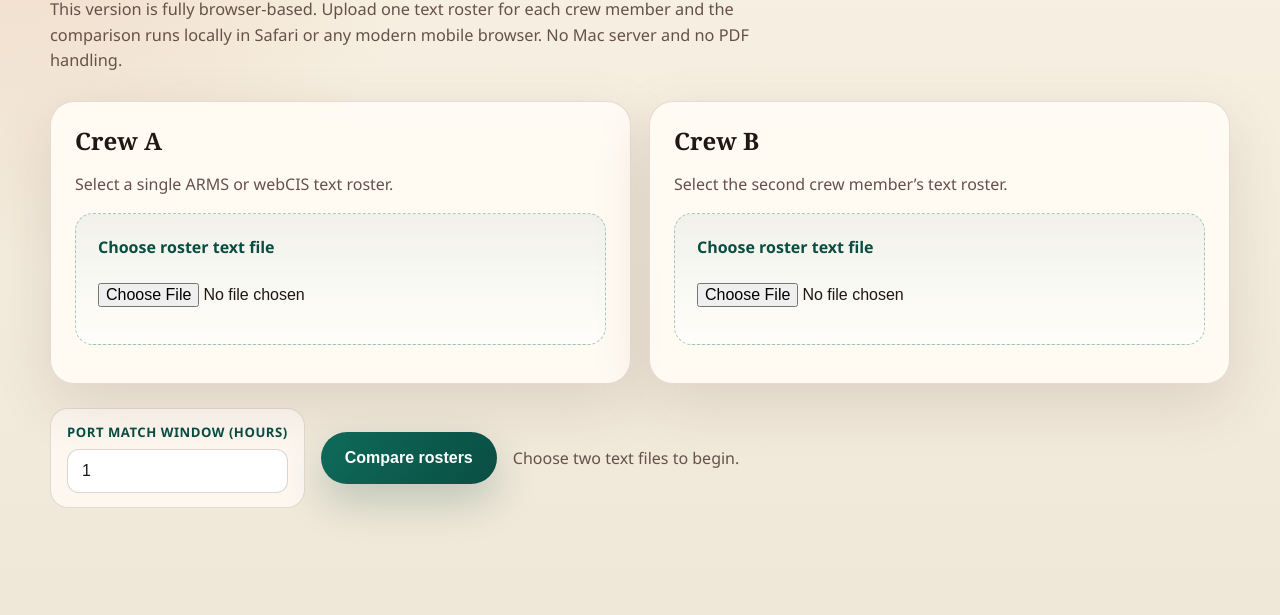
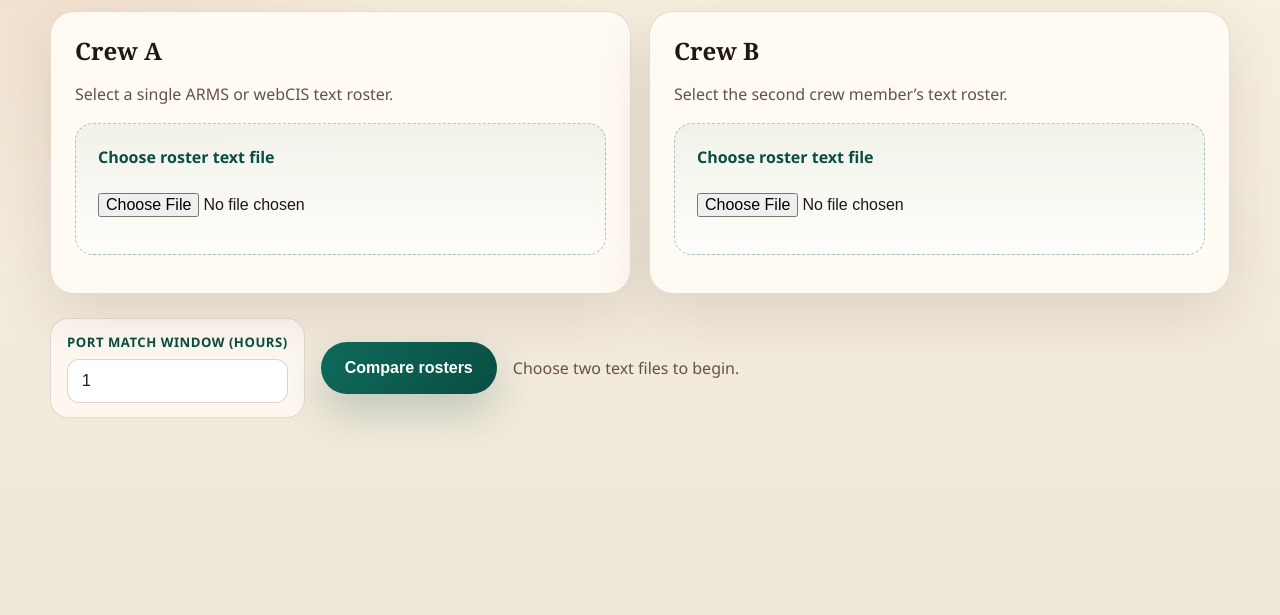
Before and after one commit to RBG-AI26/Roster-Compare, a plain HTML site: page index.html in a window 1280 px wide. Shown: the part 185-800 px from the top of the page. Drawn offline with Linux system fonts and the light colour scheme.

Commit message:
Update index.html

```diff
--- a/index.html
+++ b/index.html
@@ -17,10 +17,6 @@
       <section class="hero">
         <p class="eyebrow">Roster Compare</p>
         <h1>Open two text rosters and compare.</h1>
-        <p class="intro">
-          This version is fully browser-based. Upload one text roster for each crew member and the comparison runs
-          locally in Safari or any modern mobile browser. No Mac server and no PDF handling.
-        </p>
       </section>
 
       <form id="compare-form" class="panel-grid">
```
